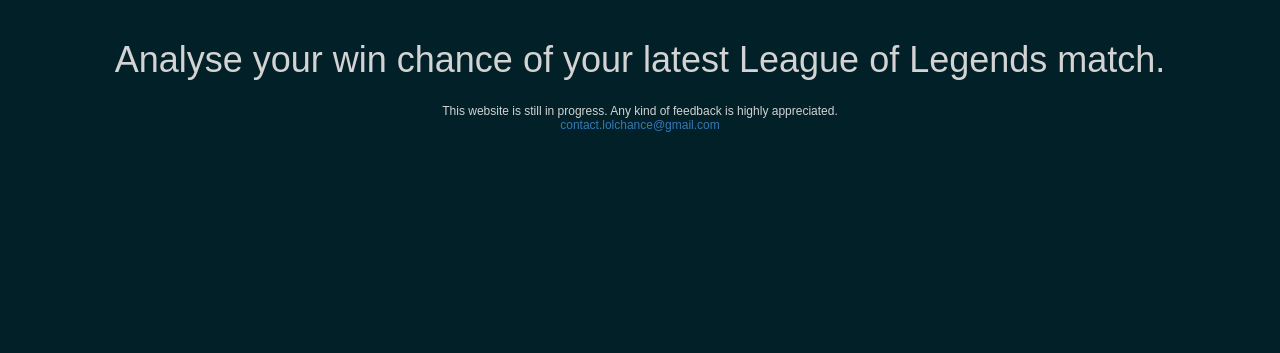
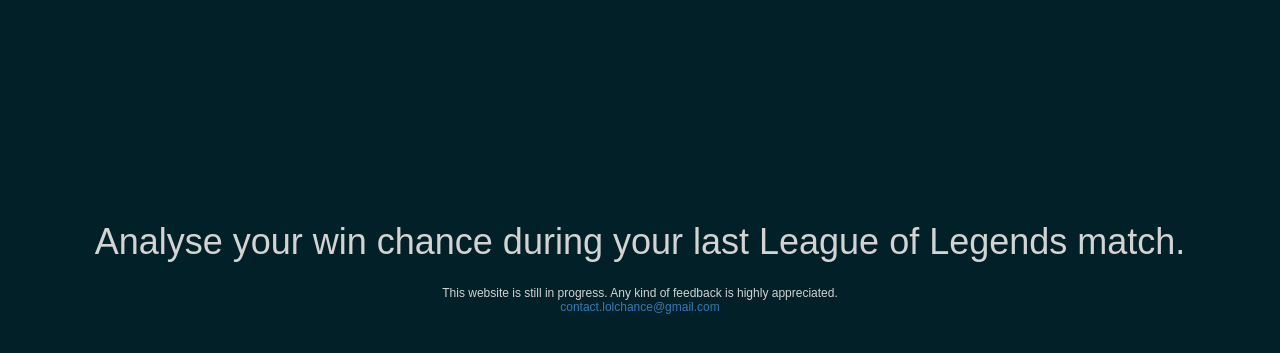
Before and after one commit to christophM/lol, a Flask app: page / in a window 1280 px wide. Shown: the part 52-405 px from the top of the page. Run offline with Flask 2, Linux system fonts and the light colour scheme; parts of the project's set-up code (start-up, migrations or seed data) failed here and were passed over; some libraries are stand-ins or nearby versions.

Commit message:
put some space between header and title

```diff
--- a/projects/winprob/app/templates/index.html
+++ b/projects/winprob/app/templates/index.html
@@ -7,7 +7,8 @@
     {% endfor %}
   {% endif %}
 {% endwith %}
-<h1 align="center"> Analyse your win chance of your latest League of Legends match. </h1>
+</br></br></br></br></br></br></br></br></br></br></br></br></br>
+<h1 align="center"> Analyse your win chance during your last League of Legends match. </h1>
 </br>
 <div align="center" class="info-lg"> This website is still in progress. Any kind of feedback is highly
   appreciated. </br>
```
